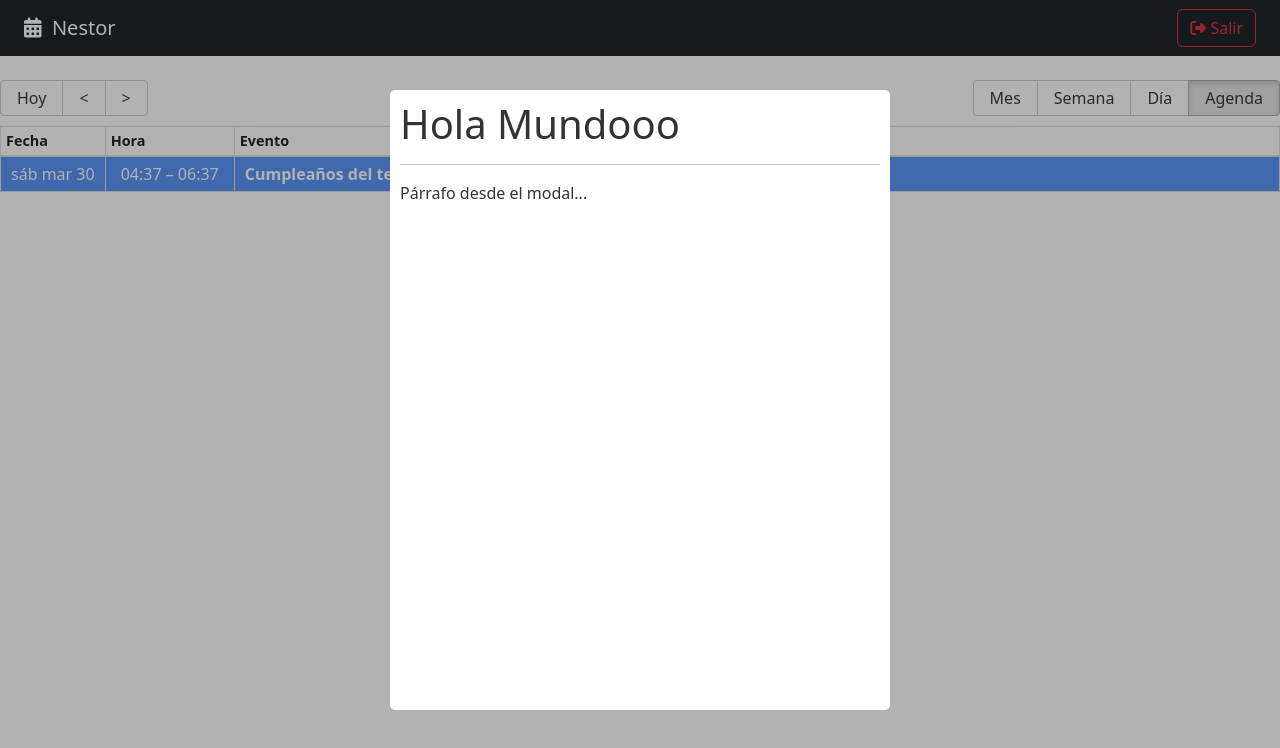
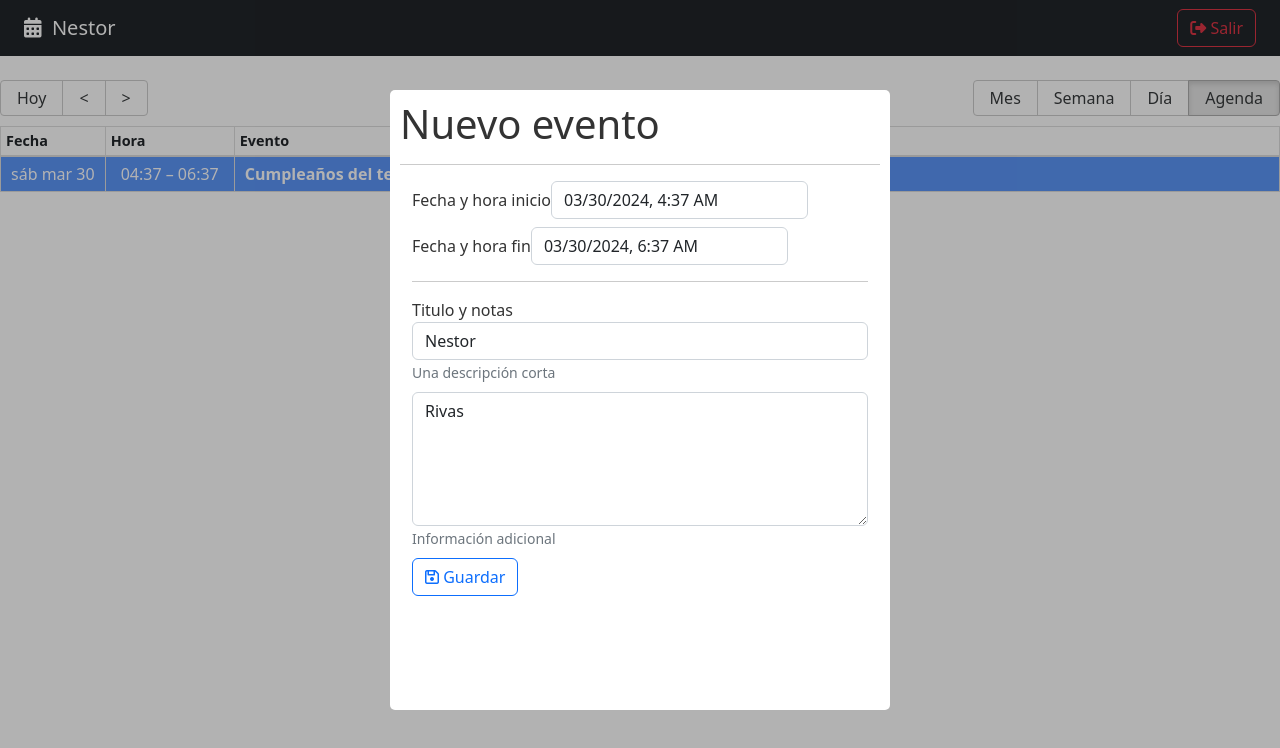
Before and after one commit to rotsenk/Agenda-Redux, a React (Vite) app in the folder agenda-redux/: page / in a window 1280 px wide. Shown: the top 748 px of the page. Built offline with nearby package versions, Linux system fonts and the light colour scheme.

Commit message:
Contenido del modal

```diff
--- a/agenda-redux/package.json
+++ b/agenda-redux/package.json
@@ -13,6 +13,7 @@
     "date-fns": "^3.6.0",
     "react": "^18.2.0",
     "react-big-calendar": "^1.11.2",
+    "react-datepicker": "^6.6.0",
     "react-dom": "^18.2.0",
     "react-modal": "^3.16.1",
     "react-router-dom": "^6.22.3"
--- a/agenda-redux/src/calendar/components/CalendarModal.jsx
+++ b/agenda-redux/src/calendar/components/CalendarModal.jsx
@@ -1,5 +1,8 @@
 import { useState } from 'react';
+import { addHours } from 'date-fns';
 import Modal from 'react-modal';
+import DatePicker from 'react-datepicker'; // importamos el datepicker
+import 'react-datepicker/dist/react-datepicker.css'; // importar los estilos
 
 const customStyles = {
     content: {
@@ -18,6 +21,29 @@
 
     const [ isOpen, setIsOpen ] = useState(true);
 
+    // crear un useState
+    const [ formValues, setFormValues ] = useState({
+        title: 'Nestor',
+        notes: 'Rivas',
+        start: new Date(),
+        end: addHours ( new Date(), 2 ),
+    });
+
+    const onInputChanged = ({ target }) => {
+        setFormValues({
+            ...formValues,
+            [ target.name ]: target.value
+        })
+    }
+
+    // creamos algo que nos modifique la fecha, el start o el end
+    const onDateChanged = ( event, changing) => {
+        setFormValues({
+            ...formValues,
+            [ changing ]: event
+        })
+    }// este me sirve para cambiar tanto la caja de texto del end como del starr
+
     const onCloseModal = () => {
         console.log('Cerrando Modal');
 
@@ -29,13 +55,74 @@
             isOpen={ isOpen }
             onRequestClose={ onCloseModal }
             style={customStyles}
-            className='modal' // así se llama la clase en el css
-            overlayClassName='modal-fondo' // clase de css
-            closeTimeoutMS={ 200 } // tiempo en milisegundos
+            className='modal'
+            overlayClassName='modal-fondo'
+            closeTimeoutMS={ 200 }
         >
-            <h1>Hola Mundooo</h1>
+            <h1> Nuevo evento </h1>
             <hr />
-            <p>Párrafo desde el modal...</p>
+            <form className="container">
+
+                <div className="form-group mb-2">
+                    <label>Fecha y hora inicio</label>
+                    <DatePicker
+                        selected={ formValues.start } // fecha seleccionada
+                        className='form-control' // clase de boostrap
+                        onChange={ (event) => onDateChanged(event, 'start') }// para hacer el cambio, este emite el onChange
+                        dateFormat='Pp'// para que aparezca la hora
+                    />
+                </div>
+
+                <div className="form-group mb-2">
+                    <label>Fecha y hora fin</label>
+                    <DatePicker
+                        minDate={ formValues.start }// para que no seleccione una fecha inferior a la fecha de inicio
+                        selected={ formValues.end } // fecha seleccionada
+                        className='form-control' // clase de boostrap
+                        onChange={ (event) => onDateChanged(event, 'end') }// para hacer el cambio, este emite el onChange
+                        dateFormat='Pp'// para que aparezca la hora
+                    />
+                </div>
+
+                <hr />
+                <div className="form-group mb-2">
+                    <label>Titulo y notas</label>
+                    <input
+                        type="text"
+                        className="form-control"
+                        placeholder="Título del evento"
+                        name="title"
+                        autoComplete="off"
+
+                        value={ formValues.title }
+                        onChange={ onInputChanged }
+                    />
+                    <small id="emailHelp" className="form-text text-muted">Una descripción corta</small>
+                </div>
+
+                <div className="form-group mb-2">
+                    <textarea
+                        type="text"
+                        className="form-control"
+                        placeholder="Notas"
+                        rows="5"
+                        name="notes"
+
+                        value={ formValues.notes }
+                        onChange={ onInputChanged }
+                    ></textarea>
+                    <small id="emailHelp" className="form-text text-muted">Información adicional</small>
+                </div>
+
+                <button
+                    type="submit"
+                    className="btn btn-outline-primary btn-block"
+                >
+                    <i className="far fa-save"></i>
+                    <span> Guardar</span>
+                </button>
+
+            </form>
 
         </Modal>
     )
```
Also changed, not shown: 2 other files (tests, documents, lock files or other folders).
